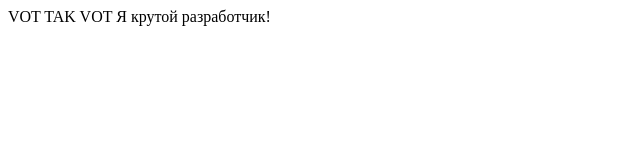
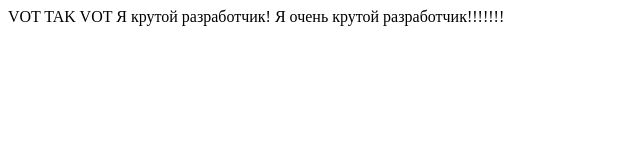
Before and after one commit to salamirangerover/site, a plain HTML site: page index.html in a window 1280 px wide. Shown: the whole page, without its empty margins (0-640 px from the left). Drawn offline with Linux system fonts and the light colour scheme.

Commit message:
New update index.html

```diff
--- a/index.html
+++ b/index.html
@@ -2,7 +2,7 @@
 <head>VOT TAK VOT</head>
 <body>
 Я крутой разработчик!
-
+Я очень крутой разработчик!!!!!!!
 <body>
 
 </body>
```
